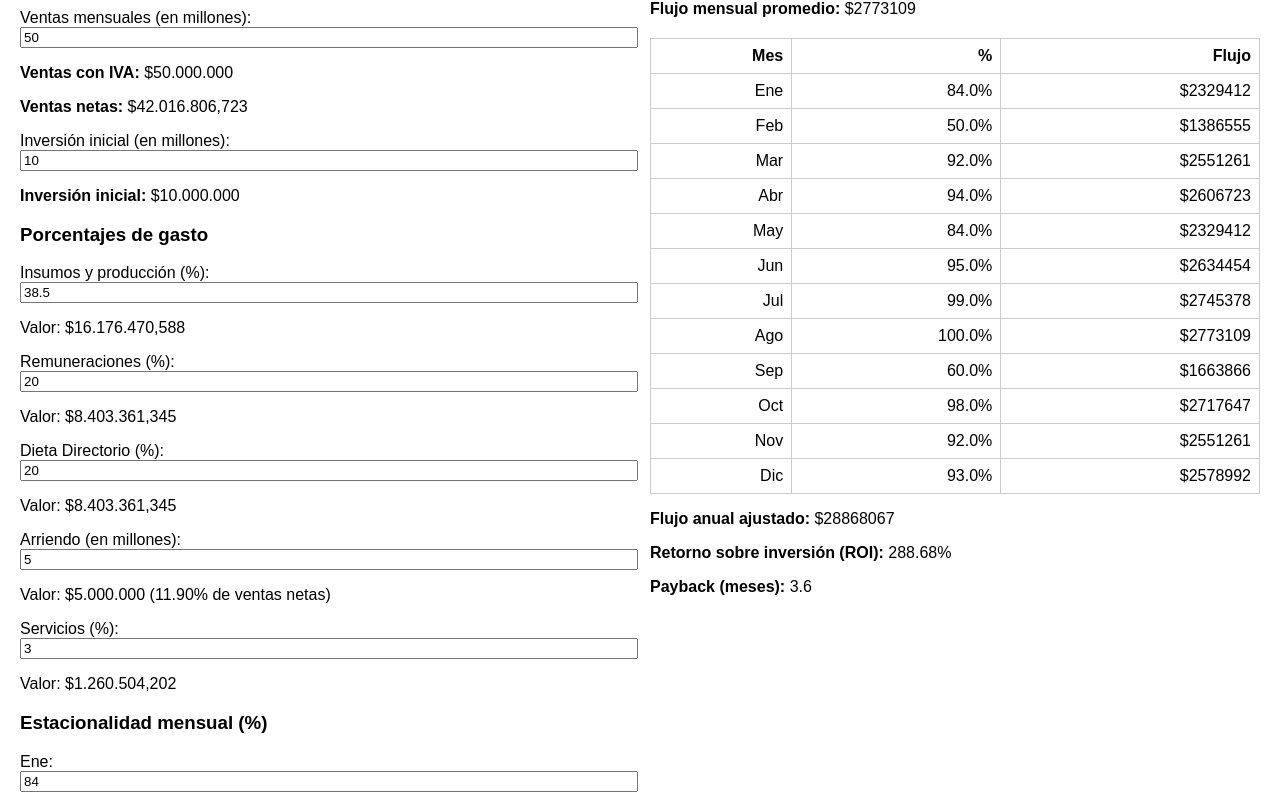
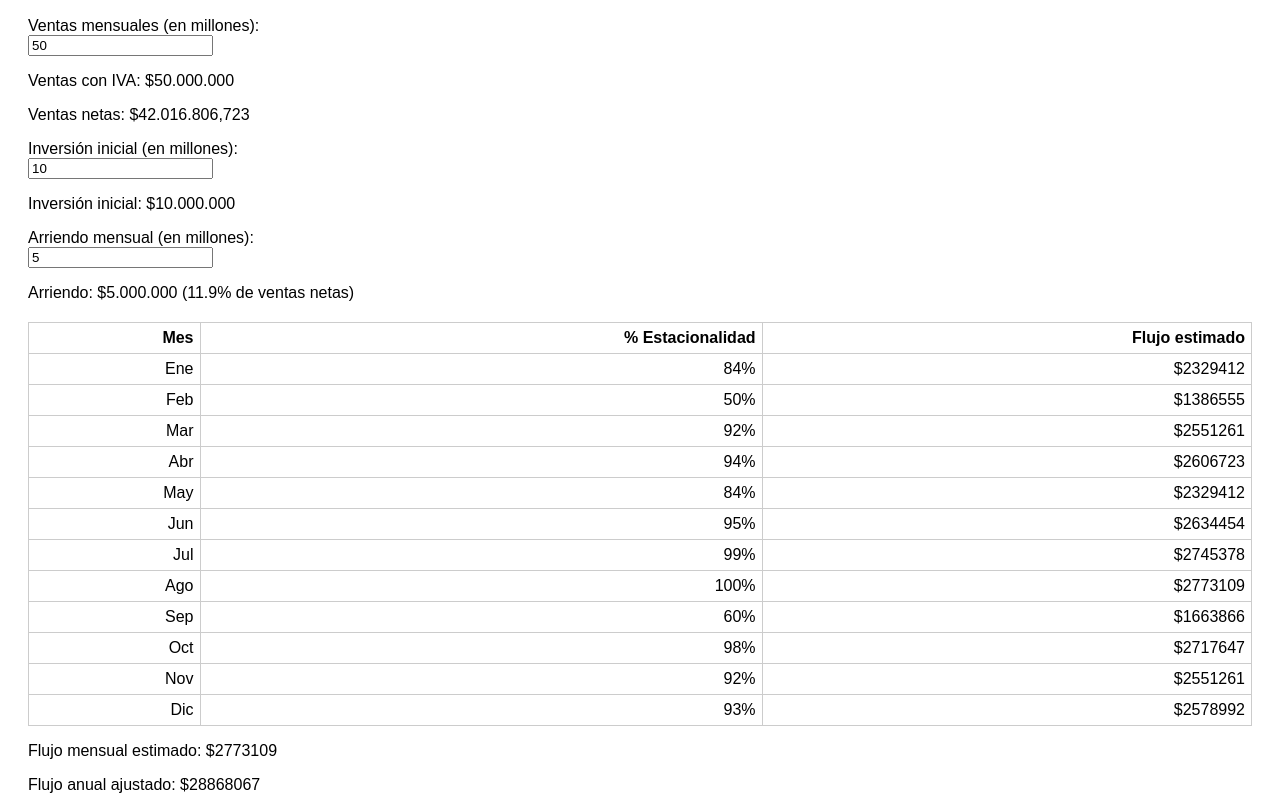
Before and after one commit to mstrubee/Evaluador_Integrado, a plain HTML site: page index.html in a window 1280 px wide. Shown: the part 79-882 px from the top of the page. Drawn offline with Linux system fonts and the light colour scheme.

Commit message:
Index.html

```diff
--- a/index.html
+++ b/index.html
@@ -2,162 +2,103 @@
 <html lang="es">
 <head>
   <meta charset="UTF-8">
-  <meta name="viewport" content="width=device-width, initial-scale=1.0">
-  <title>Evaluador de Restaurante</title>
+  <title>Evaluador Restaurante</title>
   <style>
-    body {
-      font-family: Arial, sans-serif;
-      margin: 20px;
-      display: flex;
-      flex-wrap: wrap;
-      gap: 20px;
-    }
-    .col {
-      flex: 1;
-      min-width: 280px;
-    }
-    label, input {
-      display: block;
-      margin-bottom: 10px;
-    }
-    input[type="number"] {
-      width: 100%;
-    }
-    table {
-      margin-top: 20px;
-      width: 100%;
-      border-collapse: collapse;
-    }
-    td, th {
-      padding: 8px;
-      border: 1px solid #ccc;
-      text-align: right;
-    }
+    body { font-family: Arial, sans-serif; padding: 20px; }
+    label, input { display: block; margin-bottom: 10px; }
+    table { border-collapse: collapse; margin-top: 20px; width: 100%; }
+    th, td { border: 1px solid #ccc; padding: 6px; text-align: right; }
   </style>
 </head>
 <body>
 
-<div class="col">
 <h2>Evaluador de Restaurante</h2>
 
 <label>Ventas mensuales (en millones):
   <input type="number" id="ventasBase" value="50">
 </label>
-  <p><strong>Ventas con IVA:</strong> $<span id="ventasIVA">0</span></p>
-  <p><strong>Ventas netas:</strong> $<span id="netoMostrar">0</span></p>
+<p>Ventas con IVA: $<span id="ventasIVA">-</span></p>
+<p>Ventas netas: $<span id="ventasNetas">-</span></p>
 
 <label>Inversión inicial (en millones):
   <input type="number" id="inversion" value="10">
 </label>
-  <p><strong>Inversión inicial:</strong> $<span id="inversionMonto">0</span></p>
+<p>Inversión inicial: $<span id="inversionMonto">-</span></p>
 
-  <h3>Porcentajes de gasto</h3>
-  <label>Insumos y producción (%): <input type="number" id="insumos" value="38.5"></label>
-  <p>Valor: $<span id="gastoInsumos">0</span></p>
+<label>Arriendo mensual (en millones):
+  <input type="number" id="arriendoFijo" value="5">
+</label>
+<p>Arriendo: $<span id="arriendoMonto">-</span> (<span id="porcArriendo">-</span>% de ventas netas)</p>
 
-  <label>Remuneraciones (%): <input type="number" id="remuneraciones" value="20"></label>
-  <p>Valor: $<span id="gastoRem">0</span></p>
+<table>
+  <thead>
+    <tr>
+      <th>Mes</th>
+      <th>% Estacionalidad</th>
+      <th>Flujo estimado</th>
+    </tr>
+  </thead>
+  <tbody id="tablaEstacionalidad"></tbody>
+</table>
 
-  <label>Dieta Directorio (%): <input type="number" id="dieta" value="20"></label>
-  <p>Valor: $<span id="gastoDieta">0</span></p>
-
-  <label>Arriendo (en millones): <input type="number" id="arriendoFijo" value="5"></label>
-  <p>Valor: $<span id="gastoArriendo">0</span> (<span id="porcArriendo">0</span>% de ventas netas)</p>
-
-  <label>Servicios (%): <input type="number" id="servicios" value="3"></label>
-  <p>Valor: $<span id="gastoServicios">0</span></p>
-
-  <h3>Estacionalidad mensual (%)</h3>
-  <div id="meses"></div>
-</div>
-
-<div class="col">
-  <h3>Resultados</h3>
-  <div id="resultados"></div>
-</div>
+<p>Flujo mensual estimado: $<span id="flujoMensual">-</span></p>
+<p>Flujo anual ajustado: $<span id="flujoAnual">-</span></p>
+<p>ROI estimado: <span id="roi">-</span>%</p>
+<p>Payback estimado: <span id="payback">-</span> meses</p>
 
 <script>
-const mesesNombres = ["Ene", "Feb", "Mar", "Abr", "May", "Jun", "Jul", "Ago", "Sep", "Oct", "Nov", "Dic"];
 const estacionalidad = [84, 50, 92, 94, 84, 95, 99, 100, 60, 98, 92, 93];
-let mesesDiv = document.getElementById("meses");
-
-mesesNombres.forEach((mes, i) => {
-  let input = document.createElement("input");
-  input.type = "number";
-  input.id = "mes" + i;
-  input.value = estacionalidad[i];
-  input.style.marginRight = "10px";
-  input.addEventListener("input", calcular);
-  mesesDiv.appendChild(document.createTextNode(mes + ": "));
-  mesesDiv.appendChild(input);
-});
-
-["ventasBase", "inversion", "insumos", "remuneraciones", "dieta", "arriendoFijo", "servicios"].forEach(id =>
-  document.getElementById(id).addEventListener("input", calcular)
-);
+const meses = ['Ene','Feb','Mar','Abr','May','Jun','Jul','Ago','Sep','Oct','Nov','Dic'];
 
 function formatear(valor) {
   return valor.toLocaleString('es-CL');
 }
 
 function calcular() {
-  const millonesVentas = parseFloat(document.getElementById("ventasBase").value) || 0;
-  const ventasIVA = millonesVentas * 1_000_000;
-  const millonesInversion = parseFloat(document.getElementById("inversion").value) || 0;
-  const inversion = millonesInversion * 1_000_000;
-  const neto = ventasIVA / 1.19;
+  const ventasMillones = parseFloat(document.getElementById('ventasBase').value) || 0;
+  const inversionMillones = parseFloat(document.getElementById('inversion').value) || 0;
+  const arriendoMillones = parseFloat(document.getElementById('arriendoFijo').value) || 0;
 
-  document.getElementById("ventasIVA").textContent = formatear(ventasIVA);
-  document.getElementById("netoMostrar").textContent = formatear(neto);
-  document.getElementById("inversionMonto").textContent = formatear(inversion);
+  const ventasIVA = ventasMillones * 1_000_000;
+  const ventasNetas = ventasIVA / 1.19;
+  const inversion = inversionMillones * 1_000_000;
+  const arriendo = arriendoMillones * 1_000_000;
 
-  const p_insumos = parseFloat(document.getElementById("insumos").value) / 100;
-  const p_rem = parseFloat(document.getElementById("remuneraciones").value) / 100;
-  const p_dieta = parseFloat(document.getElementById("dieta").value) / 100;
-  const p_serv = parseFloat(document.getElementById("servicios").value) / 100;
+  const porcArriendo = (arriendo / ventasNetas) * 100;
 
-  const g_insumos = neto * p_insumos;
-  const g_rem = neto * p_rem;
-  const g_dieta = neto * p_dieta;
-  const g_serv = neto * p_serv;
+  const gastos = ventasNetas * (0.385 + 0.20 + 0.20 + 0.03) + arriendo;
+  const flujoMensual = ventasNetas - gastos;
 
-  const millonesArriendo = parseFloat(document.getElementById("arriendoFijo").value) || 0;
-  const g_arriendo = millonesArriendo * 1_000_000;
-  const porc_arriendo = (g_arriendo / neto) * 100;
+  let flujoAnual = 0;
+  let tablaHTML = '';
+  estacionalidad.forEach((porc, i) => {
+    const flujoMes = flujoMensual * (porc / 100);
+    flujoAnual += flujoMes;
+    tablaHTML += `<tr><td>${meses[i]}</td><td>${porc}%</td><td>$${formatear(flujoMes.toFixed(0))}</td></tr>`;
+  });
 
-  document.getElementById("gastoInsumos").textContent = formatear(g_insumos);
-  document.getElementById("gastoRem").textContent = formatear(g_rem);
-  document.getElementById("gastoDieta").textContent = formatear(g_dieta);
-  document.getElementById("gastoServicios").textContent = formatear(g_serv);
-  document.getElementById("gastoArriendo").textContent = formatear(g_arriendo);
-  document.getElementById("porcArriendo").textContent = porc_arriendo.toFixed(2);
+  const roi = (flujoAnual / inversion) * 100;
+  const payback = inversion / flujoMensual;
 
-  const gastos = g_insumos + g_rem + g_dieta + g_arriendo + g_serv;
-  const flujoMensual = neto - gastos;
+  document.getElementById('ventasIVA').textContent = formatear(ventasIVA);
+  document.getElementById('ventasNetas').textContent = formatear(ventasNetas);
+  document.getElementById('inversionMonto').textContent = formatear(inversion);
+  document.getElementById('arriendoMonto').textContent = formatear(arriendo);
+  document.getElementById('porcArriendo').textContent = porcArriendo.toFixed(1);
 
-  let totalAnual = 0;
-  let tabla = `<table><tr><th>Mes</th><th>%</th><th>Flujo</th></tr>`;
-  for (let i = 0; i < 12; i++) {
-    let est = parseFloat(document.getElementById("mes" + i).value) / 100;
-    let flujoMes = flujoMensual * est;
-    totalAnual += flujoMes;
-    tabla += `<tr><td>${mesesNombres[i]}</td><td>${(est*100).toFixed(1)}%</td><td>$${formatear(flujoMes.toFixed(0))}</td></tr>`;
-  }
-  tabla += "</table>";
+  document.getElementById('flujoMensual').textContent = formatear(flujoMensual.toFixed(0));
+  document.getElementById('flujoAnual').textContent = formatear(flujoAnual.toFixed(0));
+  document.getElementById('roi').textContent = roi.toFixed(2);
+  document.getElementById('payback').textContent = payback.toFixed(1);
 
-  const ROI = (totalAnual / inversion) * 100;
-  const paybackMeses = inversion / flujoMensual;
-
-  document.getElementById("resultados").innerHTML = `
-    <p><strong>Flujo mensual promedio:</strong> $${formatear(flujoMensual.toFixed(0))}</p>
-    ${tabla}
-    <p><strong>Flujo anual ajustado:</strong> $${formatear(totalAnual.toFixed(0))}</p>
-    <p><strong>Retorno sobre inversión (ROI):</strong> ${ROI.toFixed(2)}%</p>
-    <p><strong>Payback (meses):</strong> ${paybackMeses.toFixed(1)}</p>
-  `;
+  document.getElementById('tablaEstacionalidad').innerHTML = tablaHTML;
 }
 
-window.addEventListener("DOMContentLoaded", calcular);
+document.querySelectorAll('input').forEach(input => {
+  input.addEventListener('input', calcular);
+});
+
+window.addEventListener('DOMContentLoaded', calcular);
 </script>
 
 </body>
```
Lines whose indentation alone changed are shown as unchanged.
